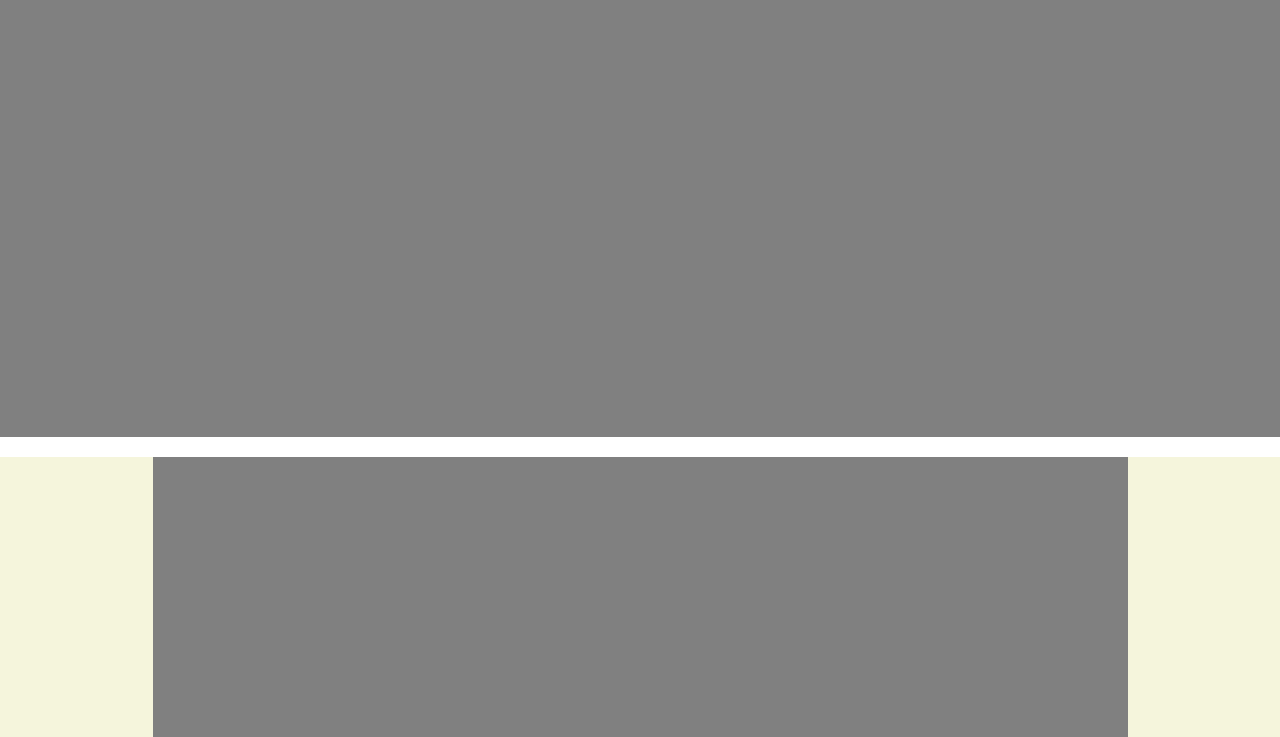
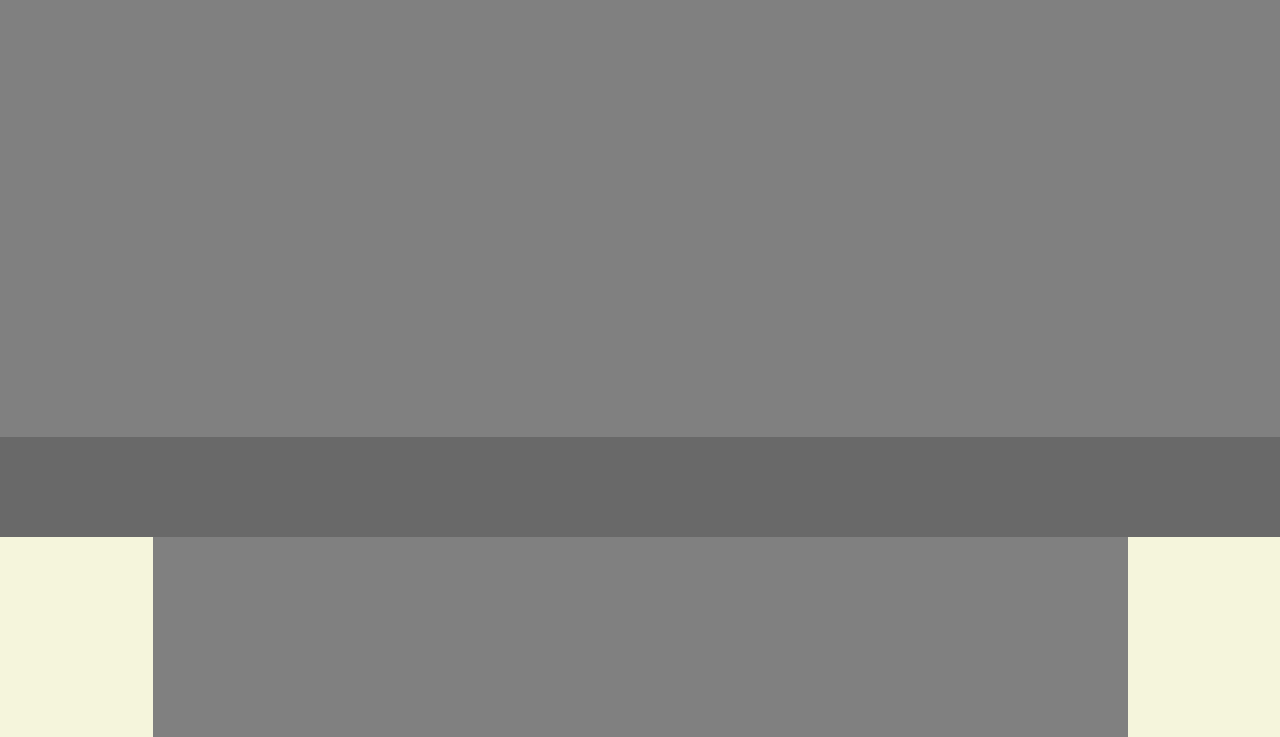
Before and after one commit to proyecto-escuelaweb/proyecto-pagweb-cocina, a plain HTML site: page tienda.html in a window 1280 px wide. Shown: the part 63-800 px from the top of the page. Drawn offline with Linux system fonts and the light colour scheme.

Commit message:
agregar tienda y estilo

```diff
--- a/css/style.css
+++ b/css/style.css
@@ -1,8 +1,10 @@
+/*contenido de pantilla*/
 .menufinal {
   margin: 0 auto;
   width: 430px;
   display: block;
 }
+/*final de contenid de pantilla*/
 
 /*contenido de tienda*/
 .video-header {
@@ -11,6 +13,10 @@
 
 }
 
+.buscador-tienda {
+  height: 100px;
+  background-color: dimgrey;
+}
 .contenido-tienda {
   height: 1000px;
   background-color: beige;
@@ -20,3 +26,5 @@
   height: 1000px;
   background-color: gray;
 }
+
+/*final de contenido de tienda*/
--- a/tienda.html
+++ b/tienda.html
@@ -60,7 +60,15 @@
   </div>
 </div>
 </section>
-<br>
+
+
+<section class="buscador-tienda">
+  <div class="container">
+  <div class="row">
+
+  </div>
+  </div>
+</section>
 
 <section class="contenido-tienda">
 <div class="container">
```
